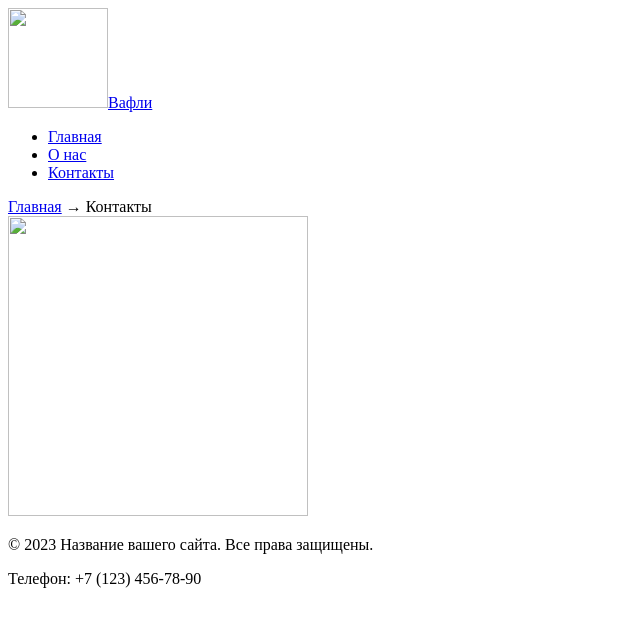
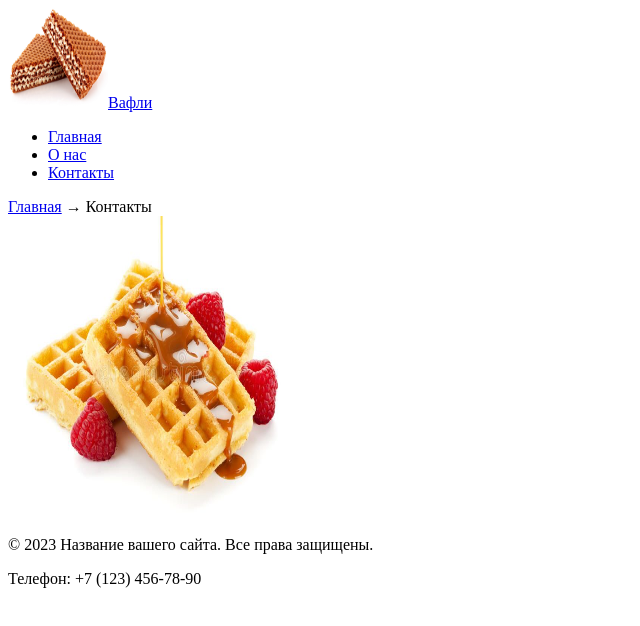
Before and after one commit to Sashurman-K/my-awesome-project, a plain HTML site: page contacts.html in a window 1280 px wide. Shown: the whole page, without its empty margins (0-640 px from the left). Drawn offline with Linux system fonts and the light colour scheme; the site is published under a folder, as on GitHub Pages, so addresses that start at the root find nothing.

Commit message:
fix: img path

```diff
--- a/contacts.html
+++ b/contacts.html
@@ -10,7 +10,7 @@
 <body>
  <!-- Шапка сайта -->
  <header>
- <a href="/"> <img src="/assets/1b367ee2849915ba.jpg" width="100" height="100">Вафли</a>
+ <a href="/"> <img src="assets/1b367ee2849915ba.jpg" width="100" height="100">Вафли</a>
  <!-- Главное меню навигации -->
  <nav>
  <ul>
@@ -26,7 +26,7 @@
  <a href="index.html">Главная</a> →
  <span>Контакты</span>
  </nav>
-    <img src="/assets/75daa7b18b15fd81599d7c6d54df4c81.jpg"
+    <img src="assets/75daa7b18b15fd81599d7c6d54df4c81.jpg"
     width="300" height="300">
  </main>
  <!-- Подвал сайта -->
```
Also changed, not shown: about.html (+1 -1 lines), index.html (+1 -1 lines).
